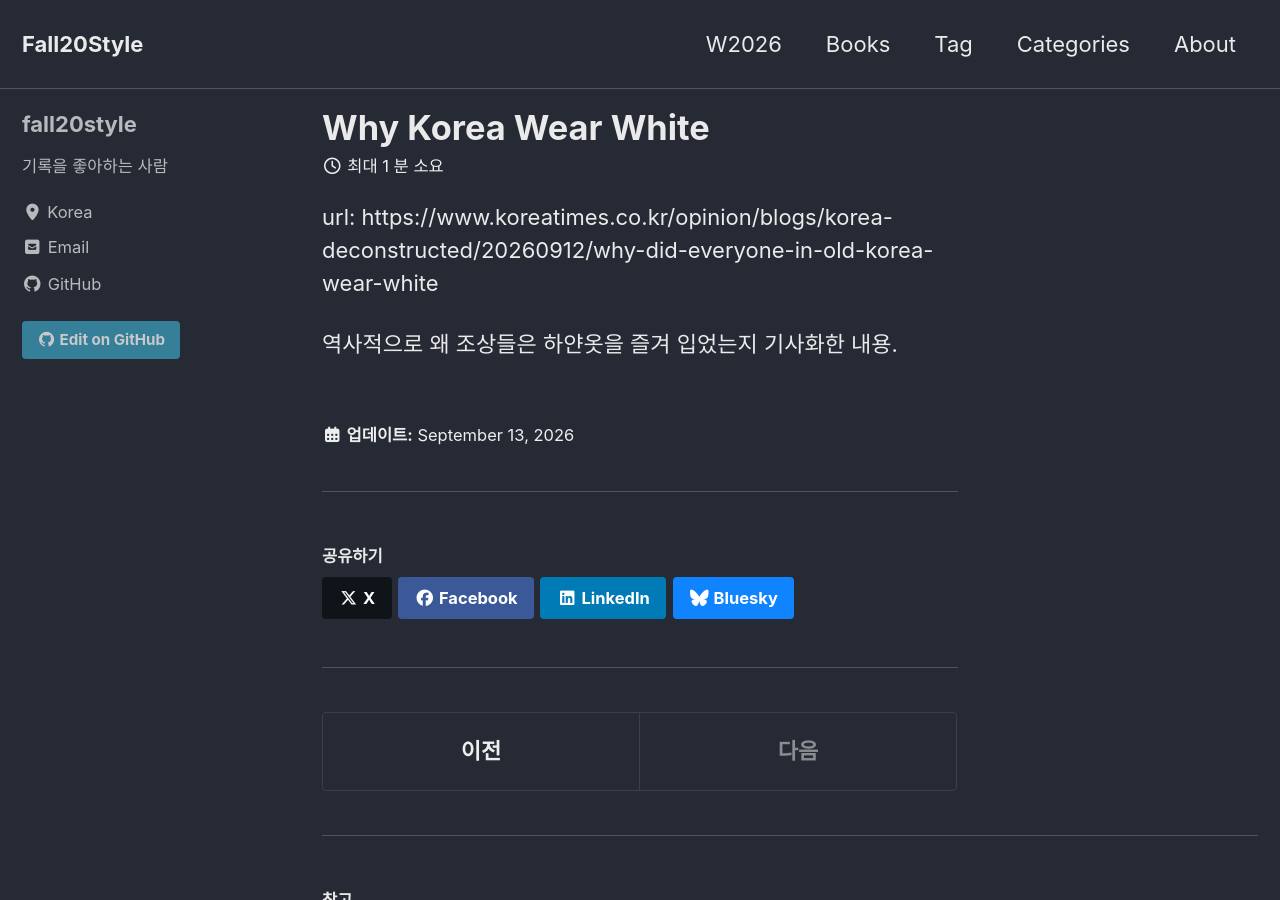
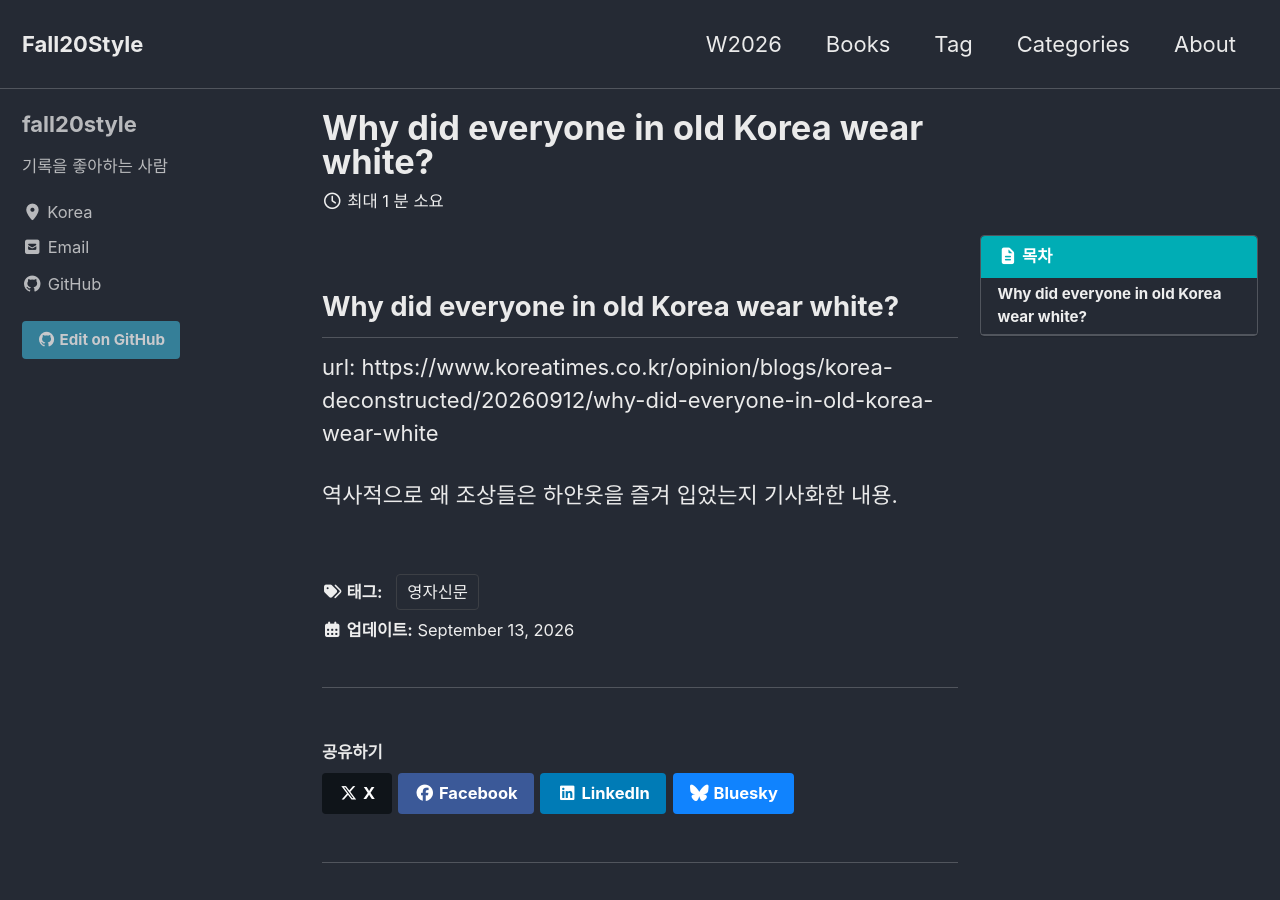
Before and after one commit to fall20style/fall20style.github.io, a Jekyll site: the page built from _posts/2026-09-13-why-korea-wear-white.md, in a window 1280 px wide and 900 px high. Built offline with Jekyll 4.4.1, drawn with Linux system fonts in a browser that asks for light colours; cached includes are drawn as plain includes.

Commit message:
Update 2026-09-13-why-korea-wear-white.md

```diff
--- a/_posts/2026-09-13-why-korea-wear-white.md
+++ b/_posts/2026-09-13-why-korea-wear-white.md
@@ -1,3 +1,22 @@
+---
+title: Why did everyone in old Korea wear white?
+layout: single
+author_profile: true
+read_time: true
+comments: true
+share: true
+related: true
+popular: true
+tags:
+  - 영자신문
+categories:
+toc: true
+toc_sticky: true
+toc_label: 목차
+description: desc가 여기에
+---
+
+## Why did everyone in old Korea wear white?
 
 url: https://www.koreatimes.co.kr/opinion/blogs/korea-deconstructed/20260912/why-did-everyone-in-old-korea-wear-white
 
```
